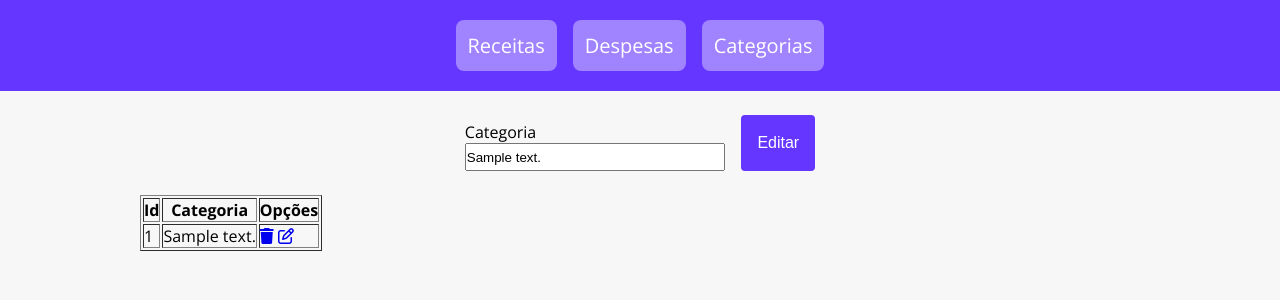
After one commit to Purble-1718/Ger-ncia-Financeira, a PHP site: page /Categoria/editarCategoria.php?id=1 in a window 1280 px wide. The commit adds this page. Shown: the top 300 px of the page. Run offline with PHP 8.4, Linux system fonts and the light colour scheme; tables that the repository leaves empty or names only in its code hold one stand-in row (values such as "Sample post"); some libraries are stand-ins or nearby versions.

Commit message:
Aba de Receitas e Categorias concluída

```diff
--- /dev/null
+++ b/Categoria/editarCategoria.php
@@ -0,0 +1,75 @@
+<?php
+require "./../config.php";
+
+$id = $_GET['id'];
+$sql = "SELECT * FROM Categoria WHERE id = :id";
+$sql = $pdo->prepare($sql);
+$sql->bindValue(":id", $id);
+$sql->execute();
+$item = $sql->fetch(PDO::FETCH_ASSOC);
+
+$sql = "SELECT * FROM Categoria";
+$sql = $pdo->prepare($sql);
+$sql->execute();
+$dados = $sql->fetchAll(PDO::FETCH_ASSOC);
+?>
+
+<!DOCTYPE html>
+<html lang="pt-BR">
+    <head>
+        <meta charset="UTF-8">
+        <meta name="viewport" content="width=device-width, initial-scale=1.0">
+        <title>GestãoFinanceira</title>
+        <link rel="stylesheet" href="./../styles/styleCategoria.css">
+    </head>
+
+    <body>
+        <header>
+            <nav>
+                <ul class="rem">
+                    <li><a href="./../receitas.php">Receitas</a></li>
+                    <li><a href="">Despesas</a></li>
+                    <li><a href="./categorias.php">Categorias</a></li>
+                </ul>
+            </nav>
+        </header>
+
+        <main>
+            <section class="formulário">
+                <form action="./confirmarEditarCategoria.php" method="get">
+                    <input type="hidden" name="id" value="<?= $item['id'] ?>">
+                    <label>
+                        Categoria
+                        <input type="text" name="categoria" value="<?= $item['descricao']?>">
+                    </label>
+                    <button type="submit">Editar</button>
+                </form>
+            </section>
+
+            <section class="tabela">
+                <table border="1">
+                    <thead>
+                        <tr>
+                            <th>Id</th>
+                            <th>Categoria</th>
+                            <th>Opções</th>
+                        </tr>
+                    </thead>
+                    <tbody>
+                        <?php foreach($dados as $dado) :?>
+                            <tr>
+                                <td><?= $dado['id'] ?></td>
+                                <td><?= $dado['descricao'] ?></td>
+                                <td>
+                                <a href="./deletarCategoria.php?id=<?= $dado['id'] ?>"><i class="fa-solid fa-trash"></i></a>
+                                <a href="./editarCategoria.php?id=<?= $dado['id'] ?>"><i class="fa-regular fa-pen-to-square"></i></a>
+                                </td>
+                            </tr>
+                        <?php endforeach; ?>
+                    </tbody>
+                </table>
+            </section>
+        </main>
+        <script src="https://kit.fontawesome.com/561265e797.js" crossorigin="anonymous"></script> <!--Importa biblioteca de fontes. link do script que contém os ícones. crossorigin é para pegar recursos sem verificação -->
+    </body>
+</html>
--- a/cadastrarReceita.php
+++ b/Receita/cadastrarReceita.php
@@ -1,5 +1,5 @@
 <?php
-require "./config.php"; #importar arquivo com outros códigos de php
+require "./../config.php"; #importar arquivo com outros códigos de php
 
 $descricao = $_GET["descricao"]; #dentro do get tem o nome dos campos de select e input do arquivo receitas.php
 $valor = $_GET["valor"]; #Pega info dentro dos campos pela url->GET e atribui a uma variável
@@ -19,5 +19,5 @@ $sql->bindValue(":categoria_id", $categoria_id);
 
 $sql->execute();
 
-header("Location: receitas.php"); #acessar este arquivo "receitas.php"
+header("Location: ./../receitas.php"); #acessar este arquivo "receitas.php"
 exit; #sair deste arquivo
--- a/confirmarEditarReceita.php
+++ b/Receita/confirmarEditarReceita.php
@@ -1,5 +1,5 @@
 <?php
-require "./config.php";
+require "./../config.php";
 
 $id = $_GET['id'];
 $valor = $_GET['valor'];
@@ -26,6 +26,6 @@ $sql->bindValue(":categorias_id", $categoria);
 
 $sql->execute();
 
-header("Location: receitas.php");
+header("Location: ./../receitas.php");
 exit;
 ?>
--- a/deletar.php
+++ b/Receita/deletarReceita.php
@@ -1,5 +1,5 @@
 <?php
-require "./config.php";
+require "./../config.php";
 #hidden com o nome do banco de dados
 $id = $_GET["id"];
 
@@ -10,5 +10,5 @@ $sql->bindValue(":id", $id);
 $sql->execute();
 
 
-header("Location: receitas.php");
+header("Location: ./../receitas.php");
 exit;
--- /dev/null
+++ b/styles/styleCategoria.css
@@ -0,0 +1,80 @@
+@import url("https://fonts.googleapis.com/css2?family=Open+Sans:wght@400;700&display=swap"); /*importa uma biblioteca de fontes*/
+
+* { /*Reduz todos*/
+  margin: 0;
+  padding: 0;
+}
+
+body {
+  font-family: "Open Sans", sans-serif;
+  background-color: #f7f7f7;
+}
+
+ul {
+  display: flex; /*Alinha*/
+  list-style: none;
+  gap: 1rem; /*1rem == 16px*/
+  font-size: 1.25rem;
+  justify-content: center;
+  padding: 1.25rem 0;
+  background-color: #6536ff;
+}
+
+li {
+  background-color: #a083ff;
+  padding: 0.75rem;
+  border-radius: 8px;
+}
+
+li:hover { /*Hover -> Animação ao passar o mouse em cima*/
+  background-color: #8c6aff;
+  font-weight: bold;
+}
+
+header a { /*a dentro da tag header*/
+  text-decoration: none;
+  color: #fff;
+}
+
+main { /*header, main, footer*/
+  width: 1000px;
+  margin-left: auto;
+  margin-right: auto;
+}
+
+form {
+  display: flex;
+  gap: 20px;
+  align-items: flex-end;
+  justify-content: center;
+}
+
+input,
+select {
+  width: 100%;
+  height: 1.5rem;
+  /* border-radius: 4px; */
+}
+
+button {
+  padding: 0.5rem 1rem;
+  background-color: #6536ff;
+  color: #fff;
+  border-radius: 4px;
+  cursor: pointer;
+  border: none;
+  font-size: 1rem;
+  line-height: 2.5rem; /* Ajuste para corresponder à altura desejada do botão */
+  box-sizing: border-box;
+}
+
+section {
+  margin-top: 1.5rem;
+}
+
+/* .tabela {
+    display:flex;
+    justify-items: center;
+    align-items: center;
+    align-content: center;
+} */
```
Also changed, not shown: Categoria/cadastrarCategoria.php (added, +13 -0 lines), Categoria/categorias.php (added, +67 -0 lines), Categoria/confirmarEditarCategoria.php (added, +14 -0 lines), Categoria/deletarCategoria.php (added, +13 -0 lines), Receita/editarReceita.php (renamed from editarReceita.php, +21 -7 lines), receitas.php (+30 -13 lines), styles/styleReceita.css (renamed from styles/style.css).
